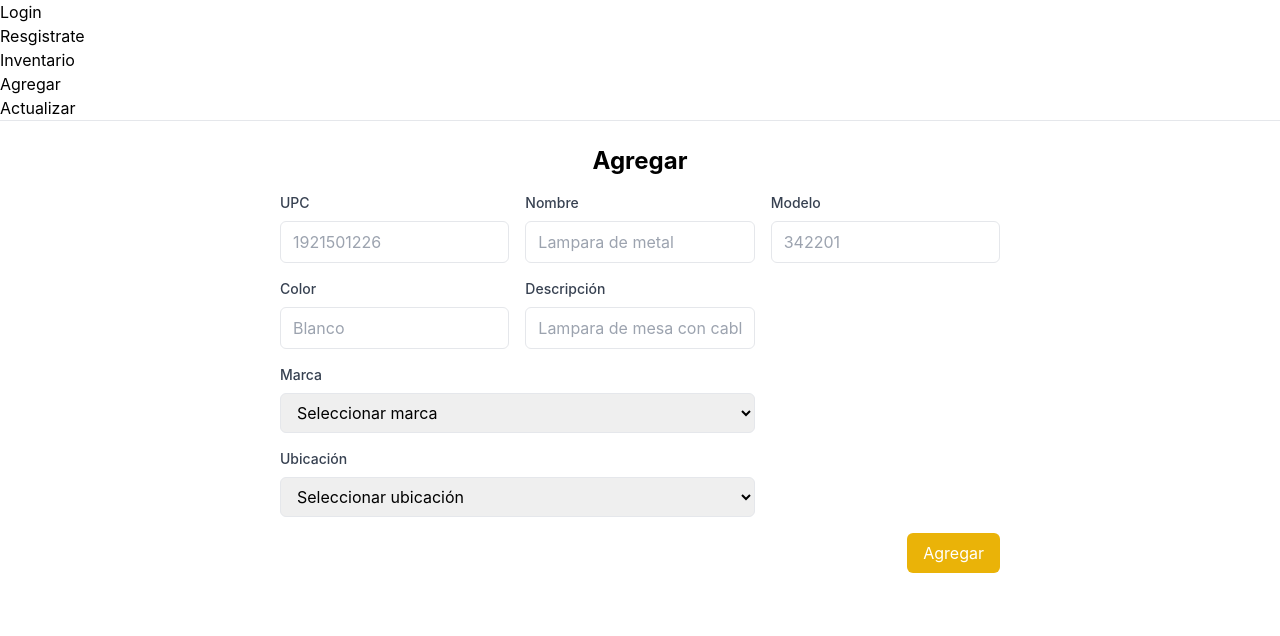
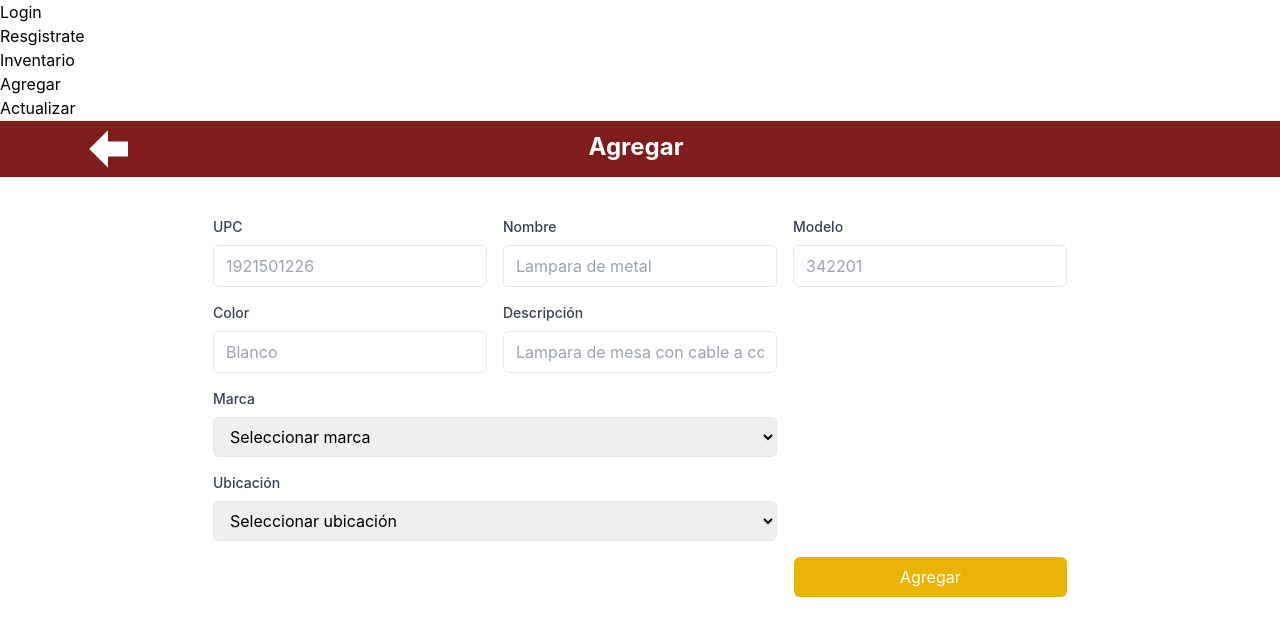
Before and after one commit to LeUwUr/c4inventario, a React (Create React App) app: page /agregar in a window 1280 px wide. Shown: the top 636 px of the page. Built offline with nearby package versions, Linux system fonts and the light colour scheme.

Commit message:
Realizadas modificaciones generales en el componente Table, agregando funcionalidad a los iconos para la navegación entre páginas. En el componente AddItem, se ha actualizado el diseño y se ha importado un nuevo componente llamado Navbar.

```diff
--- a/src/AddItem.jsx
+++ b/src/AddItem.jsx
@@ -1,10 +1,17 @@
 import React from "react";
+import Navbar from "./Navbar";
+
+import {IoMdAdd} from 'react-icons/io';
 
 const AddItem = () => {
   return (
-    <div className="p-6 w-full max-w-3xl mx-auto">
-      <h1 className="text-2xl mb-4 text-center font-bold">Agregar</h1>
-      <div className="grid grid-cols-3 gap-4">
+
+    <div className="w-full py-0 max-w-3xl">
+      <Navbar>
+      <h1 className="text-2xl mb-1 text-center font-bold text-white">Agregar</h1>
+      </Navbar>
+      <div className="flex  place-content-center items-center w-screen ">
+      <div className="grid grid-cols-3 gap-4 items-center">
         <div>
           <label className="block text-sm font-medium text-gray-700 mb-2">
             UPC
@@ -72,10 +79,11 @@ const AddItem = () => {
           </select>
         </div>
         <div className="col-span-3 text-right">
-          <button className="px-4 py-2 bg-yellow-500 text-white rounded-md hover:bg-yellow-600">
+          <button style={{ width: "32%" }} className="px-3 py-2 bg-yellow-500 text-white rounded-md hover:bg-yellow-600">
             Agregar
           </button>
         </div>
+      </div>
       </div>
     </div>
   );
--- a/src/App.js
+++ b/src/App.js
@@ -1,4 +1,5 @@
 import './App.css';
+import Navbar from './Navbar';
 import LoginPage from './Login';
 import RegistrationPage from './Registration';
 import InventoryTable from './Table';
--- /dev/null
+++ b/src/Navbar.js
@@ -0,0 +1,24 @@
+import React from 'react';
+import { Link } from 'react-router-dom';
+import {ImArrowLeft} from "react-icons/im";
+
+
+function Navbar({children}) {
+  return (
+<nav className="bg-red-900 p-2 mb-10 text-center w-screen">
+  <div className="flex items-center justify-between">
+      <div className="flex items-center ml-20">
+        <Link to='/inventory'>
+          <ImArrowLeft alt='Volver' className="text-white w-10 h-10" />
+        </Link>
+      </div>
+        <div className='flex justify-center itewms-center mr-32 w-full'>
+            {children}
+        </div>
+    </div>
+</nav>
+
+  );
+}
+
+export default Navbar;
--- a/src/Table.jsx
+++ b/src/Table.jsx
@@ -1,4 +1,6 @@
 import React from "react";
+import { Link } from 'react-router-dom';
+
 import { CgAdd } from 'react-icons/cg';
 import { AiFillBell } from 'react-icons/ai';
 import { BiSolidUser } from 'react-icons/bi';
@@ -46,10 +48,14 @@ function InventoryTable() {
             />
           </div>
           <div className="flex items-center space-x-6 mr-20">
+            <Link to='/agregar'>
             <CgAdd alt='Agregar' className="text-white w-10 h-10" />
+            </Link>
             <AiFillBell alt='Notificaciones' className="text-white w-10 h-10" />
             <BiSolidUser alt='Usuario' className="text-white w-10 h-10" />
+            <Link to='/login'>
             <RxExit alt='Cerrar sesion' className="text-white w-10 h-10" />
+            </Link>
           </div>
         </div>
       </nav>
@@ -87,7 +93,7 @@ function InventoryTable() {
                 <button className="bg-sky-400 text-white px-4 py-2 mr-2 rounded">
                   Actualizar
                 </button>{" "}
-                <button className="bg-red-800 text-white px-4 py-2 rounded">
+                <button className="bg-red-800 text-white px-8 py-2 rounded">
                   Baja
                 </button>{" "}
               </td>
```
